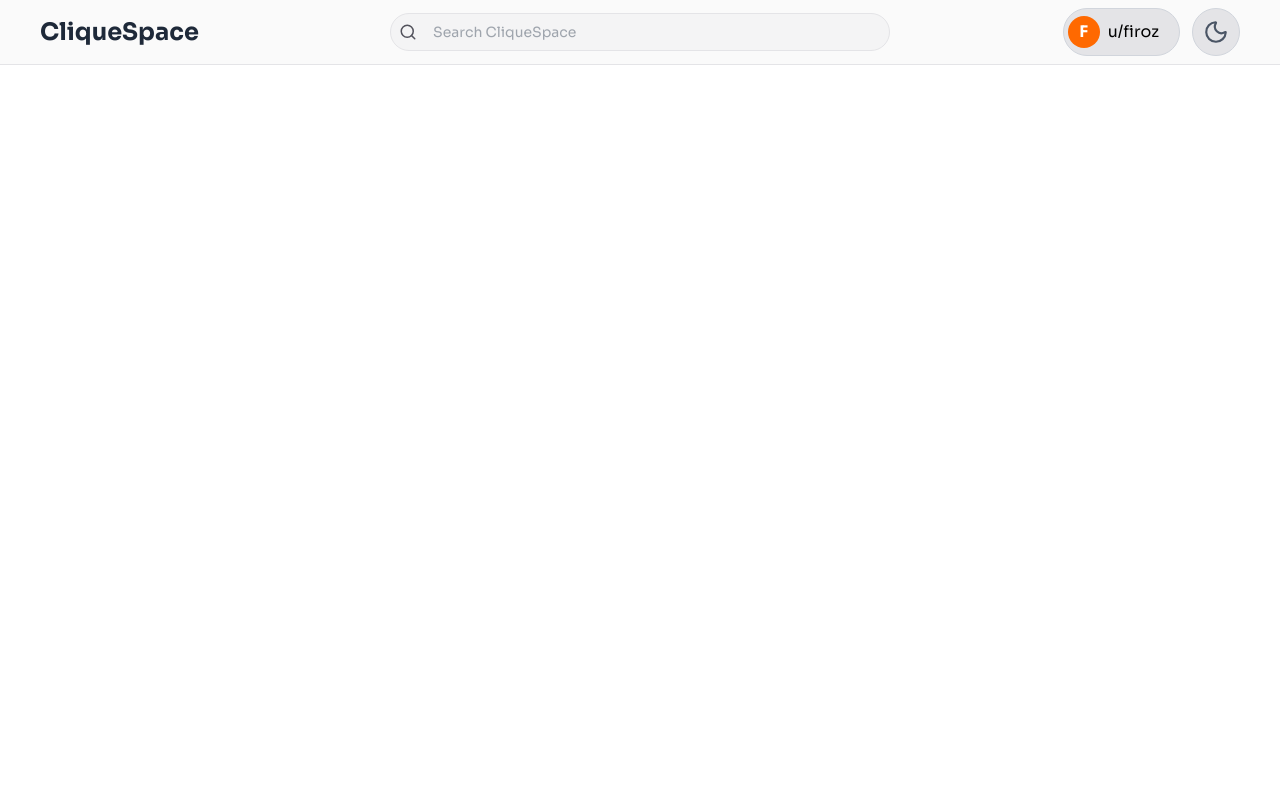
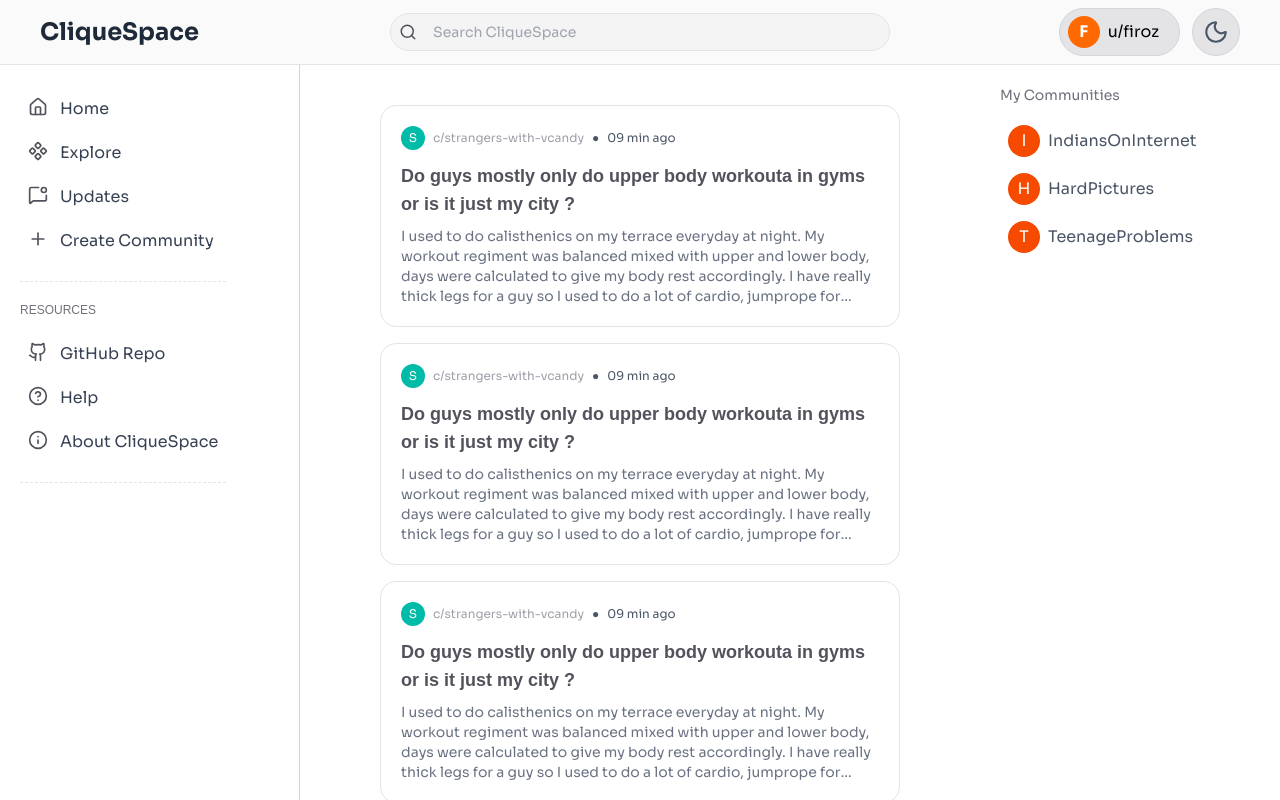
Before and after one commit to CodeFiroz/cliqueSpace, a React (Vite) app in the folder client/: page / in a window 1280 px wide. Shown: the top 800 px of the page. Built offline with nearby package versions, Linux system fonts and the light colour scheme; a web font is replaced by a local one.

Commit message:
sidebar, layout, cards design

```diff
--- a/client/src/App.jsx
+++ b/client/src/App.jsx
@@ -1,10 +1,36 @@
 import React from 'react'
 import Header from './components/Header/Header'
+import Main from './components/Layout/Main'
+import Sidebar from './components/Sidebar/Sidebar'
+import RightSidebar from './components/Sidebar/RightSidebar'
+import PostCard from './components/Ui/PostCard'
 
 const App = () => {
   return (
     <div>
       <Header />
+     <Main>
+  <div>
+    <Sidebar />
+  </div>
+
+  <div className="p-10 px-20 overflow-y-auto">
+
+    <PostCard />
+    <PostCard />
+    <PostCard />
+    <PostCard />
+    <PostCard />
+    <PostCard />
+    <PostCard />
+
+  </div>
+
+  <div className="p-5">
+    <RightSidebar />
+  </div>
+</Main>
+
     </div>
   )
 }
--- a/client/src/components/Header/Header.jsx
+++ b/client/src/components/Header/Header.jsx
@@ -4,7 +4,7 @@ import { Moon } from 'lucide-react'
 
 const Header = () => {
     return (
-        <div className='w-full grid grid-cols-[1fr_2fr_1fr] gap-5 items-center bg-zinc-50 border-b border-zinc-200 px-10 py-2'>
+        <div className='w-full sticky top-0 left-0 grid grid-cols-[1fr_2fr_1fr] gap-5 items-center bg-zinc-50 border-b border-zinc-200 px-10 py-2'>
 
             <a
                 href="#"
@@ -22,14 +22,14 @@ const Header = () => {
 
             <div className="flex justify-end gap-3">
 
-                <button className='inline-flex items-center gap-2 bg-zinc-200 py-1 px-2 pl-1 pr-5 cursor-pointer rounded-full border border-gray-300 duration-200 hover:scale-95 hover:skew-1 hover:bg-zinc-300'>
+                <button className='inline-flex items-center gap-2 bg-zinc-200 pl-2 pr-5 cursor-pointer rounded-full border border-gray-300 duration-200 hover:scale-95 hover:skew-1 hover:bg-zinc-300'>
                     <div className='size-8 bg-orange-500 text-white font-bold flex justify-center items-center rounded-full'>F</div>
                     <span>u/firoz</span>
                 </button>
 
-                 <button className='inline-flex size-12 justify-center items-center bg-zinc-200 cursor-pointer rounded-full border border-gray-300 text-gray-600 duration-200 hover:scale-95 hover:bg-zinc-300'>
+                <button className='inline-flex size-12 justify-center items-center bg-zinc-200 cursor-pointer rounded-full border border-gray-300 text-gray-600 duration-200 hover:scale-95 hover:bg-zinc-300'>
                     <Moon size={26} />
-                 </button>
+                </button>
             </div>
 
 
--- a/client/src/components/Header/SearchBar.jsx
+++ b/client/src/components/Header/SearchBar.jsx
@@ -10,6 +10,8 @@ const SearchBar = () => {
 
             <div className="flex w-full justify-center px-10 relative">
 
+
+
                 <div className="w-full p-2 rounded-full flex gap-4 text-sm items-center bg-zinc-100 border border-zinc-200">
                     <span className='text-zinc-600'>
                         <Search size={18} />
@@ -19,6 +21,11 @@ const SearchBar = () => {
 
                 <div className={`px-10 w-full absolute top-15 z-10 ${showResult ? '' : 'hidden'}`}>
                     <div className="w-full bg-zinc-50 border border-zinc-200 shadow-sm rounded-lg p-2">
+
+                         <div className="text-center py-5">
+                    <h3 className='font-host font-bold text-gray-600'>No Result</h3>
+                    <p className='text-xs text-zinc-400'>start typing to see results...</p>
+                </div>
 
                         <div className="flex p-2 hover:bg-gray-100 cursor-pointer rounded-md items-center gap-3 text-sm text-gray-600">
                             <div className="size-10 bg-orange-500 flex justify-center items-center rounded-full text-white font-bold">
--- /dev/null
+++ b/client/src/components/Layout/Main.jsx
@@ -0,0 +1,13 @@
+import React from 'react'
+
+const Main = ({children}) => {
+  return (
+    <main className='w-full grid grid-cols-[300px_1fr_300px]'>
+
+        {children}
+
+    </main>
+  )
+}
+
+export default Main
--- /dev/null
+++ b/client/src/components/Sidebar/NavItem.jsx
@@ -0,0 +1,23 @@
+import React from 'react'
+
+const NavItem = ({
+    icon,
+    label,
+    nav = "/"
+}) => {
+  return (
+    <>
+          <a
+        href={nav}
+        className='flex items-center gap-3 w-full p-2 hover:bg-zinc-100 rounded'
+        >
+            <div className='text-zinc-600'>
+                {icon}
+            </div>
+            <span className='mt-1 text-gray-700'>{label}</span>
+        </a>
+    </>
+  )
+}
+
+export default NavItem
--- /dev/null
+++ b/client/src/components/Sidebar/RightSidebar.jsx
@@ -0,0 +1,24 @@
+import React from 'react'
+import CommunityCard from '../Ui/CommunityCard'
+
+const RightSidebar = () => {
+  return (
+    <div>
+      <div className="fixed">
+
+      <h2 className='text-sm text-zinc-500 mb-3'>
+        My Communities
+      </h2>
+
+      <div className="my-3">
+        <CommunityCard title={"IndiansOnInternet"} />
+        <CommunityCard title={"HardPictures"} />
+        <CommunityCard title={"TeenageProblems"} />
+      </div>
+
+      </div>
+    </div>
+  )
+}
+
+export default RightSidebar
--- /dev/null
+++ b/client/src/components/Sidebar/Sidebar.jsx
@@ -0,0 +1,31 @@
+import { Code, Component, Github, HelpCircle, Home, Info, MessageSquareDot, Plus } from 'lucide-react'
+import React from 'react'
+import NavItem from './NavItem'
+
+const Sidebar = () => {
+  return (
+    <div className="w-full h-screen border-r border-zinc-300 px-5">
+      <div className="fixed">
+        <nav className="border-b border-dashed border-zinc-200 py-5">
+        <NavItem icon={<Home size={20} />} label="Home" />
+        <NavItem icon={<Component size={20} />} label="Explore" />
+        <NavItem icon={<MessageSquareDot size={20} />} label="Updates" />
+        <NavItem icon={<Plus size={20} />} label="Create Community" />
+      </nav>
+
+      <nav className="border-b border-dashed border-zinc-200 py-5">
+        <p className="text-xs font-host text-zinc-500 uppercase mb-3">
+          Resources
+        </p>
+        <NavItem icon={<Github size={20} />} label="GitHub Repo" />
+        <NavItem icon={<HelpCircle size={20} />} label="Help" />
+        <NavItem icon={<Info size={20} />} label="About CliqueSpace" />
+      </nav>
+
+      </div>
+    </div>
+  );
+};
+
+
+export default Sidebar
--- /dev/null
+++ b/client/src/components/Ui/CommunityCard.jsx
@@ -0,0 +1,18 @@
+import React from 'react'
+
+const CommunityCard = ({
+    title
+}) => {
+  return (
+    <div className='flex w-full items-center gap-2 p-2 duration-300 hover:scale-95 rounded-3xl cursor-ponter hover:bg-zinc-200'>
+
+        <div className="size-8 rounded-full flex justify-center items-center text-white bg-orange-600">
+            {title[0]}
+        </div>
+        <span className='text-gray-600'>{title}</span>
+
+    </div>
+  )
+}
+
+export default CommunityCard
--- /dev/null
+++ b/client/src/components/Ui/PostCard.jsx
@@ -0,0 +1,29 @@
+import React from 'react'
+
+const PostCard = () => {
+  return (
+    <div className='rounded-2xl hover:bg-zinc-100 p-5 border mb-4 border-zinc-200'>
+
+        <div className="flex items-center gap-2 text-gray-600 text-xs mb-3">
+            <div className="size-6 bg-teal-500 text-white flex justify-center items-center rounded-full">
+                S
+            </div>
+            <span className='text-zinc-400 hover:text-orange-500'>c/strangers-with-vcandy</span>
+            ●
+            <span>09 min ago</span>
+        </div>
+
+        <h3 className='font-host text-zinc-600 font-bold text-lg mb-2'>
+            Do guys mostly only do upper body workouta in gyms or is it just my city ?
+        </h3>
+        <p className='text-sm text-gray-500 line-clamp-4'>
+            I used to do calisthenics on my terrace everyday at night. My workout regiment was balanced mixed with upper and lower body, days were calculated to give my body rest accordingly. I have really thick legs for a guy so I used to do a lot of cardio, jumprope for warm up and jumprope between every set. I had basic equipment too, but since it started to rain I decided to join a gym.
+
+The gym instructor made me do upper body 4 days in a row. 2 days in a row for chest and 2 day in a row for shoulders. For the first few days my hands were so sore and cramped up that they didn't reach my face. He didn't even let me do pushups for chest day, saying it's not that important. Most guys I see only do upper body and mostly machines. I barely see anyone doing something basic as pushups and if they do it, they just rush. Like they claim they can do 50 pushups and then you see their form. This doesn't happen in teir 1 cities does it ??
+        </p>
+
+    </div>
+  )
+}
+
+export default PostCard
```
